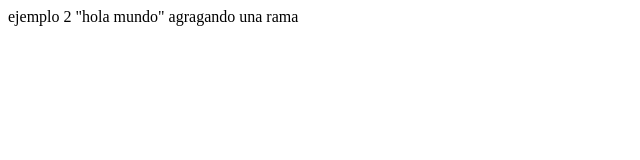
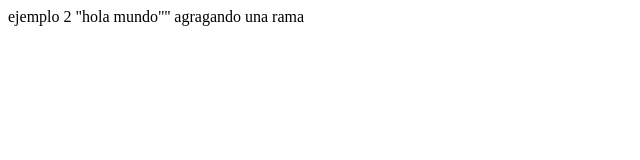
Before and after one commit to mariopenat/ejemplo, a plain HTML site: page index.html in a window 1280 px wide. Shown: the full height of the page, 0-640 px from the left. Drawn offline with Linux system fonts and the light colour scheme.

Commit message:
cambio menor

```diff
--- a/index.html
+++ b/index.html
@@ -9,7 +9,7 @@
 <body>
     <div class="app">
         ejemplo 2
-        "hola mundo"
+        "hola mundo"''
         agragando una rama
 </body>
 
```
